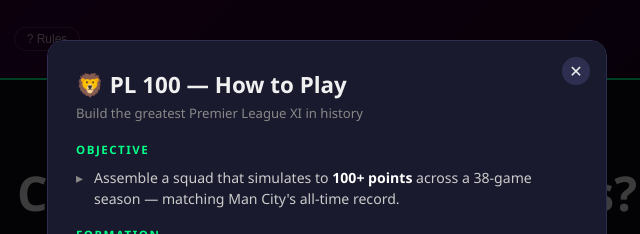
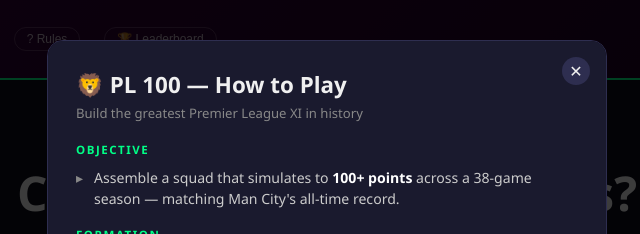
Before and after one commit to abhijeet4144/PL100-Spin, a website: page index.html in a window 1280 px wide. Shown: the top 234 px of the page, 313-953 px from the left. Drawn offline with Linux system fonts and the light colour scheme.

Commit message:
feat: add leaderboard button to header

```diff
--- a/index.html
+++ b/index.html
@@ -242,6 +242,7 @@ body{background:var(--bg);color:var(--text);font-family:'Segoe UI',system-ui,san
     <div class="subtitle">Build your Premier League Century Side</div>
   </div>
   <button class="rules-btn" onclick="openModal()">? Rules</button>
+  <button class="rules-btn" onclick="openLeaderboardModal()">🏆 Leaderboard</button>
   <div class="spins-badge" id="spins-badge" style="display:none">Spins: <span id="spin-count">0</span> · Skips left: <span id="skips-left">3</span></div>
 </div>
 
```
